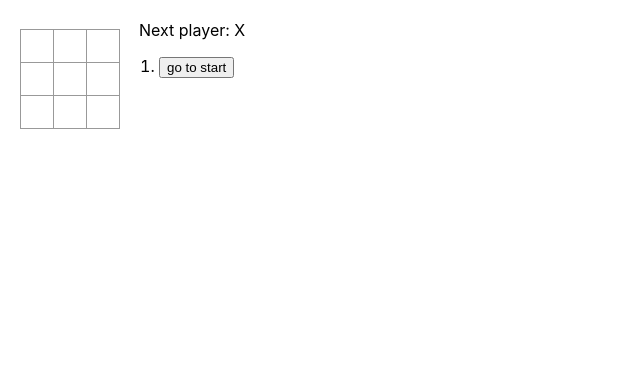
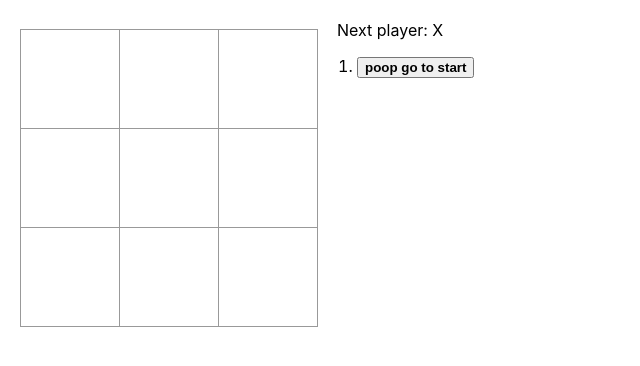
Before and after one commit to kylei-weisse/react-tac-toe, a React (Create React App) app: page / in a window 1280 px wide. Shown: the top 366 px of the page, without its empty margins (0-640 px from the left). Built offline with nearby package versions, Linux system fonts and the light colour scheme.

Commit message:
styling and bold behavior

```diff
--- a/src/index.css
+++ b/src/index.css
@@ -33,15 +33,15 @@ ol, ul {
   background: #fff;
   border: 1px solid #999;
   float: left;
-  font-size: 24px;
-  font-weight: bold;
-  line-height: 34px;
-  height: 34px;
+  font-size: 70px;
+  font-weight: 999;
+  line-height: 100px;
+  height: 100px;
   margin-right: -1px;
   margin-top: -1px;
   padding: 0;
   text-align: center;
-  width: 34px;
+  width: 100px;
 }
 
 .square:focus {
@@ -60,3 +60,7 @@ ol, ul {
 .game-info {
   margin-left: 20px;
 }
+
+.move-current{
+  font-weight: bold;
+}
--- a/src/index.js
+++ b/src/index.js
@@ -99,10 +99,11 @@ class Game extends React.Component {
       const desc = this.getDescription(move);
       console.log('desc = ', desc);
       console.log('this.state.history = ', this.state.history);
-      if (this.state.history[move]== this.state.history.length -1) {
+      console.log('this.state.stepNumber: ', this.state.stepNumber);
+      if (this.state.stepNumber === this.state.history.length-1) {
         return (
           <li key={move}>
-            <button onClick={()=> this.jumpTo(move)}>poop {desc}</button>
+            <button onClick={()=> this.jumpTo(move)} className='move-current'>poop {desc}</button>
           </li>
       )
       }
```
